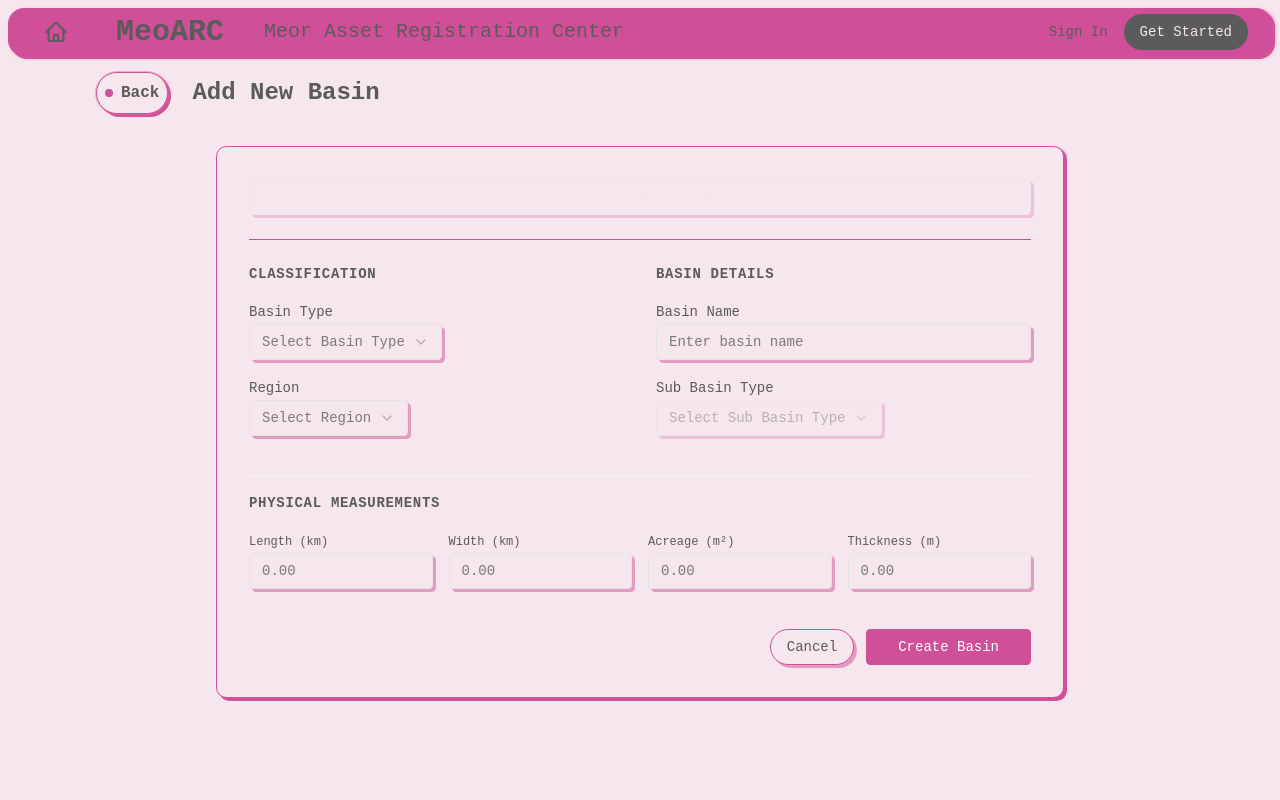
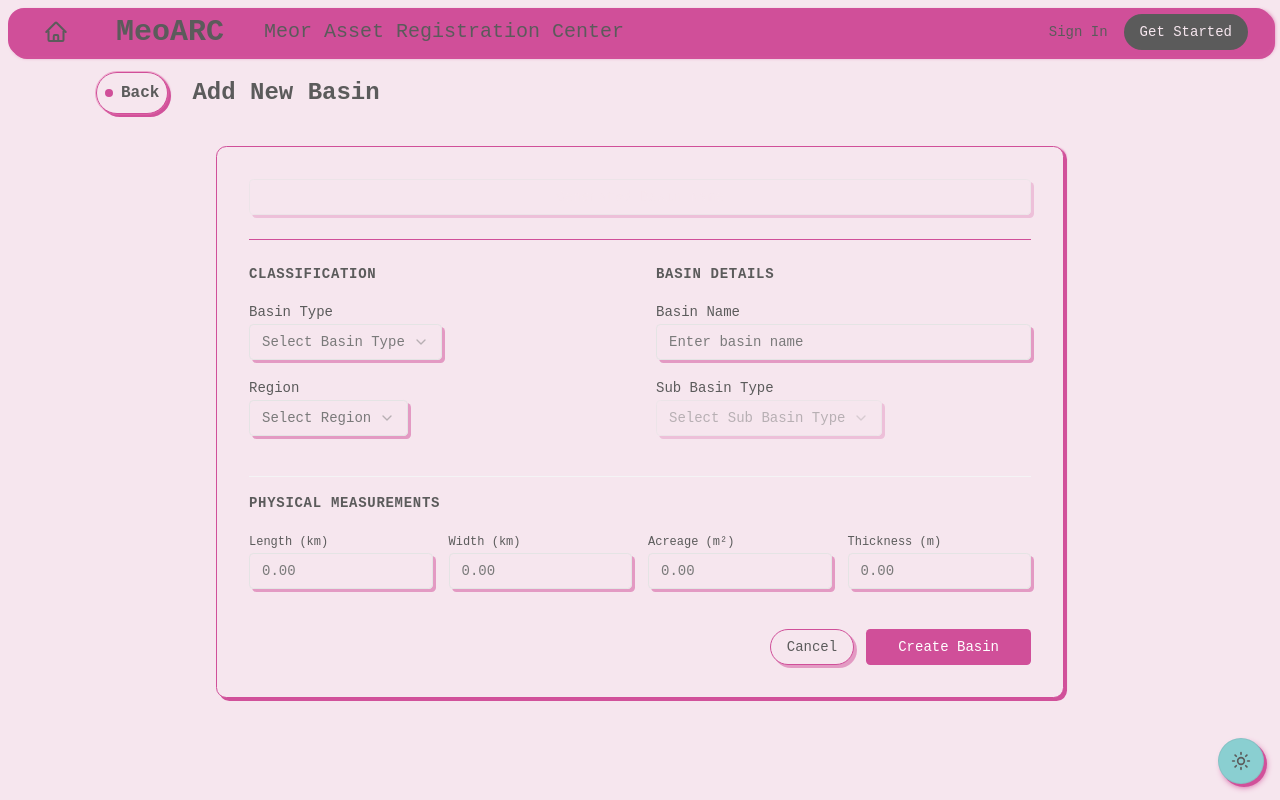
Before and after one commit to w30r/meoarc, a Next.js app: page /basin/add in a window 1280 px wide. Built offline with nearby package versions, Linux system fonts and the light colour scheme; no server answers.

Commit message:
add theme toggle anywhere

```diff
--- a/app/layout.tsx
+++ b/app/layout.tsx
@@ -76,7 +76,7 @@ export default function RootLayout({
       <body
         className={`${inter.variable} ${montserrat.variable} ${robotoSlab.variable} ${pacifico.variable}  antialiased`}
       >
-        {/* <ThemeToggle /> */}
+        <ThemeToggle />
         <ThemeProvider>
           <ClerkProvider>
             <Header />
```
